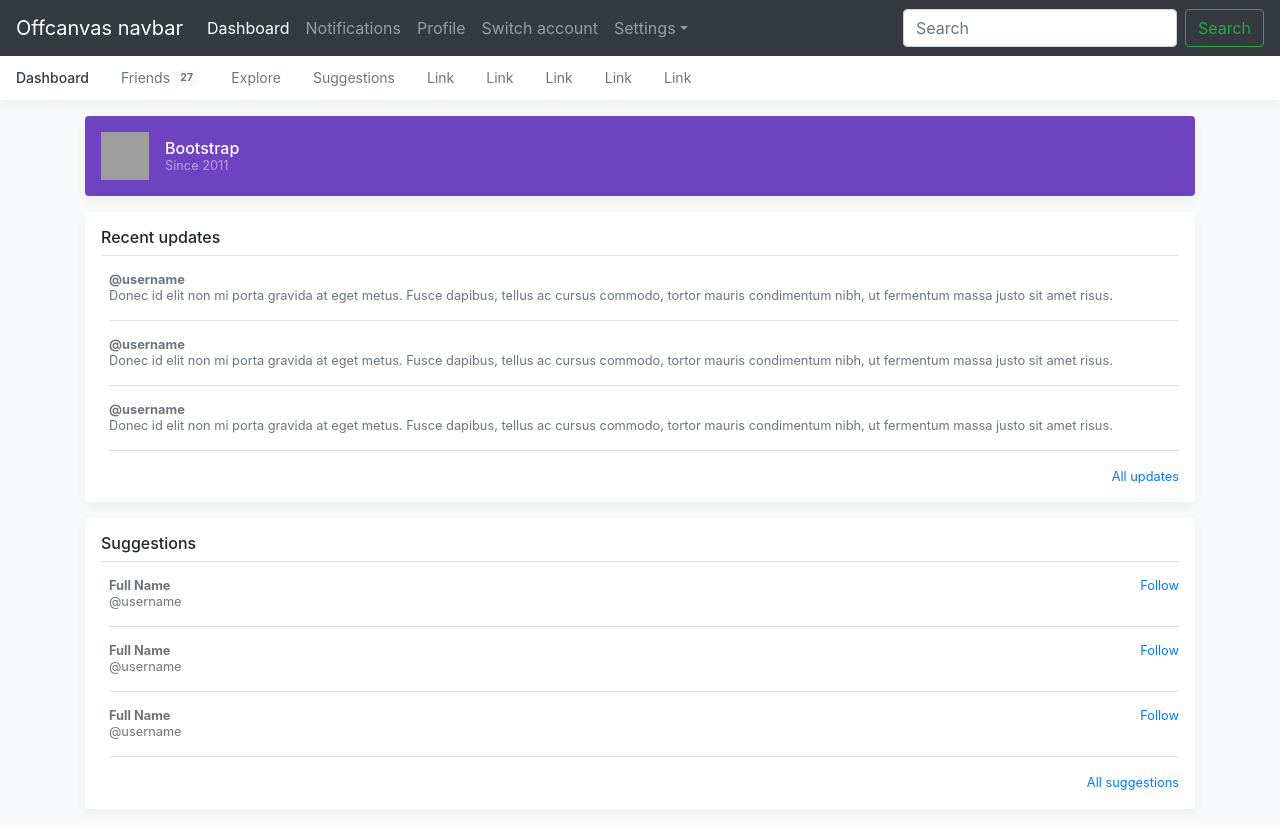
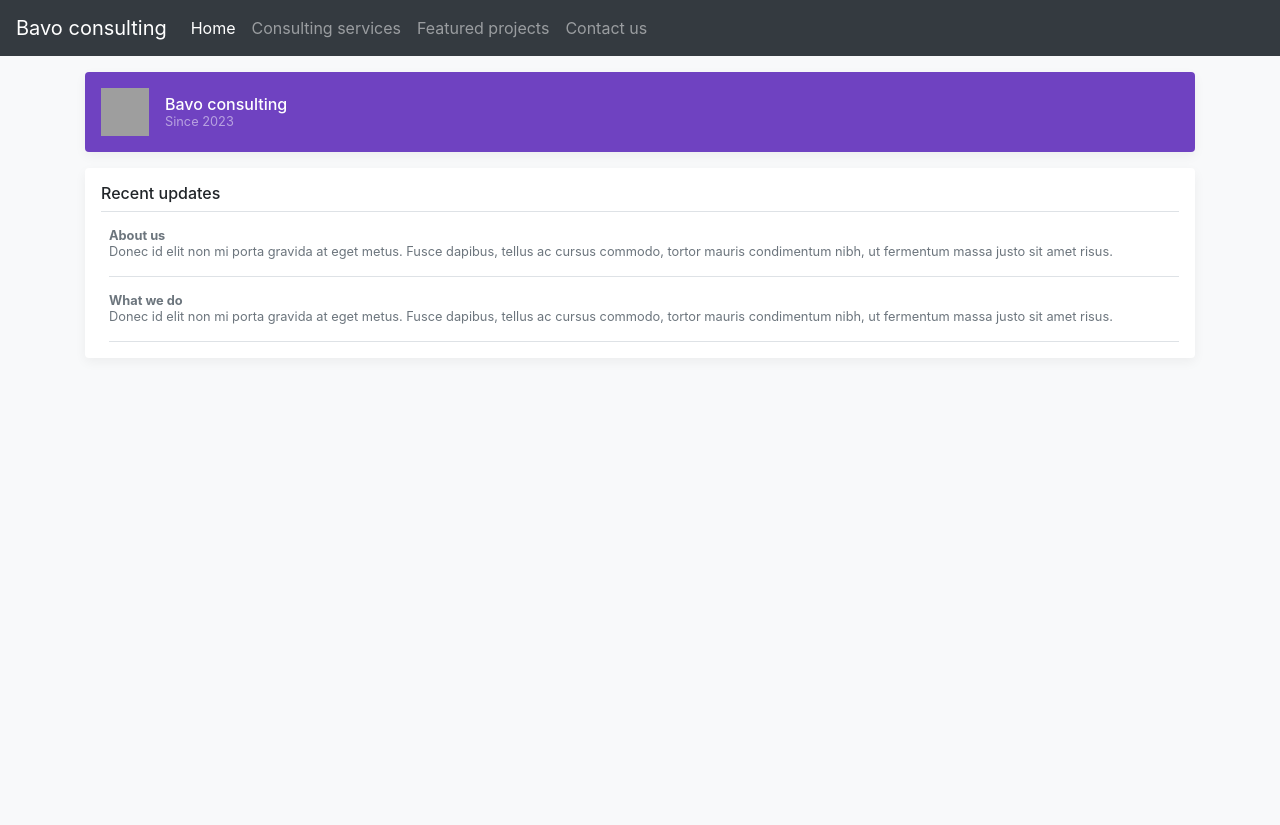
Before and after one commit to ktmaheshreddy/bavo-consulting, a plain HTML site: page index.html in a window 1280 px wide. After the commit the page ends 800 px from the top, so only its background shows below. Drawn offline with nearby package versions, Linux system fonts and the light colour scheme; grey boxes are pictures that could not be loaded; a script that the page names is missing.

Commit message:
update bootstrap

```diff
--- a/index.html
+++ b/index.html
@@ -7,10 +7,10 @@
     <meta name="author" content="">
     <link rel="icon" href="../../../../favicon.ico">
 
-    <title>Offcanvas template for Bootstrap</title>
+    <title>Bootstrap Test</title>
 
     <!-- Bootstrap core CSS -->
-    <link href="../../../../dist/css/bootstrap.min.css" rel="stylesheet">
+<link rel="stylesheet" href="https://maxcdn.bootstrapcdn.com/bootstrap/4.0.0/css/bootstrap.min.css"rel="nofollow" integrity="sha384-Gn5384xqQ1aoWXA+058RXPxPg6fy4IWvTNh0E263XmFcJlSAwiGgFAW/dAiS6JXm" crossorigin="anonymous">
 
     <!-- Custom styles for this template -->
     <link href="offcanvas.css" rel="stylesheet">
@@ -19,7 +19,7 @@
   <body class="bg-light">
 
     <nav class="navbar navbar-expand-md fixed-top navbar-dark bg-dark">
-      <a class="navbar-brand" href="#">Offcanvas navbar</a>
+      <a class="navbar-brand" href="#">Bavo consulting</a>
       <button class="navbar-toggler p-0 border-0" type="button" data-toggle="offcanvas">
         <span class="navbar-toggler-icon"></span>
       </button>
@@ -27,56 +27,27 @@
       <div class="navbar-collapse offcanvas-collapse" id="navbarsExampleDefault">
         <ul class="navbar-nav mr-auto">
           <li class="nav-item active">
-            <a class="nav-link" href="#">Dashboard <span class="sr-only">(current)</span></a>
+            <a class="nav-link" href="#">Home <span class="sr-only">(current)</span></a>
           </li>
           <li class="nav-item">
-            <a class="nav-link" href="#">Notifications</a>
+            <a class="nav-link" href="#">Consulting services</a>
           </li>
           <li class="nav-item">
-            <a class="nav-link" href="#">Profile</a>
+            <a class="nav-link" href="#">Featured projects</a>
           </li>
           <li class="nav-item">
-            <a class="nav-link" href="#">Switch account</a>
-          </li>
-          <li class="nav-item dropdown">
-            <a class="nav-link dropdown-toggle" href="http://example.com" id="dropdown01" data-toggle="dropdown" aria-haspopup="true" aria-expanded="false">Settings</a>
-            <div class="dropdown-menu" aria-labelledby="dropdown01">
-              <a class="dropdown-item" href="#">Action</a>
-              <a class="dropdown-item" href="#">Another action</a>
-              <a class="dropdown-item" href="#">Something else here</a>
-            </div>
+            <a class="nav-link" href="#">Contact us</a>
           </li>
         </ul>
-        <form class="form-inline my-2 my-lg-0">
-          <input class="form-control mr-sm-2" type="text" placeholder="Search" aria-label="Search">
-          <button class="btn btn-outline-success my-2 my-sm-0" type="submit">Search</button>
-        </form>
       </div>
     </nav>
-
-    <div class="nav-scroller bg-white box-shadow">
-      <nav class="nav nav-underline">
-        <a class="nav-link active" href="#">Dashboard</a>
-        <a class="nav-link" href="#">
-          Friends
-          <span class="badge badge-pill bg-light align-text-bottom">27</span>
-        </a>
-        <a class="nav-link" href="#">Explore</a>
-        <a class="nav-link" href="#">Suggestions</a>
-        <a class="nav-link" href="#">Link</a>
-        <a class="nav-link" href="#">Link</a>
-        <a class="nav-link" href="#">Link</a>
-        <a class="nav-link" href="#">Link</a>
-        <a class="nav-link" href="#">Link</a>
-      </nav>
-    </div>
 
     <main role="main" class="container">
       <div class="d-flex align-items-center p-3 my-3 text-white-50 bg-purple rounded box-shadow">
         <img class="mr-3" src="https://getbootstrap.com/assets/brand/bootstrap-outline.svg" alt="" width="48" height="48">
         <div class="lh-100">
-          <h6 class="mb-0 text-white lh-100">Bootstrap</h6>
-          <small>Since 2011</small>
+          <h6 class="mb-0 text-white lh-100">Bavo consulting</h6>
+          <small>Since 2023</small>
         </div>
       </div>
 
@@ -85,74 +56,30 @@
         <div class="media text-muted pt-3">
           <img data-src="holder.js/32x32?theme=thumb&bg=007bff&fg=007bff&size=1" alt="" class="mr-2 rounded">
           <p class="media-body pb-3 mb-0 small lh-125 border-bottom border-gray">
-            <strong class="d-block text-gray-dark">@username</strong>
+            <strong class="d-block text-gray-dark">About us</strong>
             Donec id elit non mi porta gravida at eget metus. Fusce dapibus, tellus ac cursus commodo, tortor mauris condimentum nibh, ut fermentum massa justo sit amet risus.
           </p>
         </div>
         <div class="media text-muted pt-3">
           <img data-src="holder.js/32x32?theme=thumb&bg=e83e8c&fg=e83e8c&size=1" alt="" class="mr-2 rounded">
           <p class="media-body pb-3 mb-0 small lh-125 border-bottom border-gray">
-            <strong class="d-block text-gray-dark">@username</strong>
+            <strong class="d-block text-gray-dark">What we do</strong>
             Donec id elit non mi porta gravida at eget metus. Fusce dapibus, tellus ac cursus commodo, tortor mauris condimentum nibh, ut fermentum massa justo sit amet risus.
           </p>
         </div>
-        <div class="media text-muted pt-3">
-          <img data-src="holder.js/32x32?theme=thumb&bg=6f42c1&fg=6f42c1&size=1" alt="" class="mr-2 rounded">
-          <p class="media-body pb-3 mb-0 small lh-125 border-bottom border-gray">
-            <strong class="d-block text-gray-dark">@username</strong>
-            Donec id elit non mi porta gravida at eget metus. Fusce dapibus, tellus ac cursus commodo, tortor mauris condimentum nibh, ut fermentum massa justo sit amet risus.
-          </p>
-        </div>
-        <small class="d-block text-right mt-3">
-          <a href="#">All updates</a>
-        </small>
       </div>
 
-      <div class="my-3 p-3 bg-white rounded box-shadow">
-        <h6 class="border-bottom border-gray pb-2 mb-0">Suggestions</h6>
-        <div class="media text-muted pt-3">
-          <img data-src="holder.js/32x32?theme=thumb&bg=007bff&fg=007bff&size=1" alt="" class="mr-2 rounded">
-          <div class="media-body pb-3 mb-0 small lh-125 border-bottom border-gray">
-            <div class="d-flex justify-content-between align-items-center w-100">
-              <strong class="text-gray-dark">Full Name</strong>
-              <a href="#">Follow</a>
-            </div>
-            <span class="d-block">@username</span>
-          </div>
-        </div>
-        <div class="media text-muted pt-3">
-          <img data-src="holder.js/32x32?theme=thumb&bg=007bff&fg=007bff&size=1" alt="" class="mr-2 rounded">
-          <div class="media-body pb-3 mb-0 small lh-125 border-bottom border-gray">
-            <div class="d-flex justify-content-between align-items-center w-100">
-              <strong class="text-gray-dark">Full Name</strong>
-              <a href="#">Follow</a>
-            </div>
-            <span class="d-block">@username</span>
-          </div>
-        </div>
-        <div class="media text-muted pt-3">
-          <img data-src="holder.js/32x32?theme=thumb&bg=007bff&fg=007bff&size=1" alt="" class="mr-2 rounded">
-          <div class="media-body pb-3 mb-0 small lh-125 border-bottom border-gray">
-            <div class="d-flex justify-content-between align-items-center w-100">
-              <strong class="text-gray-dark">Full Name</strong>
-              <a href="#">Follow</a>
-            </div>
-            <span class="d-block">@username</span>
-          </div>
-        </div>
-        <small class="d-block text-right mt-3">
-          <a href="#">All suggestions</a>
-        </small>
-      </div>
     </main>
 
     <!-- Bootstrap core JavaScript
     ================================================== -->
     <!-- Placed at the end of the document so the pages load faster -->
-    <script src="https://code.jquery.com/jquery-3.2.1.slim.min.js" integrity="sha384-KJ3o2DKtIkvYIK3UENzmM7KCkRr/rE9/Qpg6aAZGJwFDMVNA/GpGFF93hXpG5KkN" crossorigin="anonymous"></script>
+
+	<script src=https://cdnjs.cloudflare.com/ajax/libs/popper.js/1.12.9/umd/popper.min.js integrity="sha384-ApNbgh9B				+Y1QKtv3Rn7W3mgPxhU9K/ScQsAP7hUibX39j7fakFPskvXusvfa0b4Q" crossorigin="anonymous"></script>
+
+	<script src="https://maxcdn.bootstrapcdn.com/bootstrap/4.0.0/js/bootstrap.min.js" integrity="sha384-				JZR6Spejh4U02d8jOt6vLEHfe/JQGiRRSQQxSfFWpi1MquVdAyjUar5+76PVCmYl" crossorigin="anonymous"></script>
+    	<script src="https://code.jquery.com/jquery-3.2.1.slim.min.js" integrity="sha384-KJ3o2DKtIkvYIK3UENzmM7KCkRr/rE9/Qpg6aAZGJwFDMVNA/GpGFF93hXpG5KkN" 				crossorigin="anonymous"></script>
     <script>window.jQuery || document.write('<script src="../../../../assets/js/vendor/jquery-slim.min.js"><\/script>')</script>
-    <script src="../../../../assets/js/vendor/popper.min.js"></script>
-    <script src="../../../../dist/js/bootstrap.min.js"></script>
     <script src="../../../../assets/js/vendor/holder.min.js"></script>
     <script src="offcanvas.js"></script>
   </body>
```
